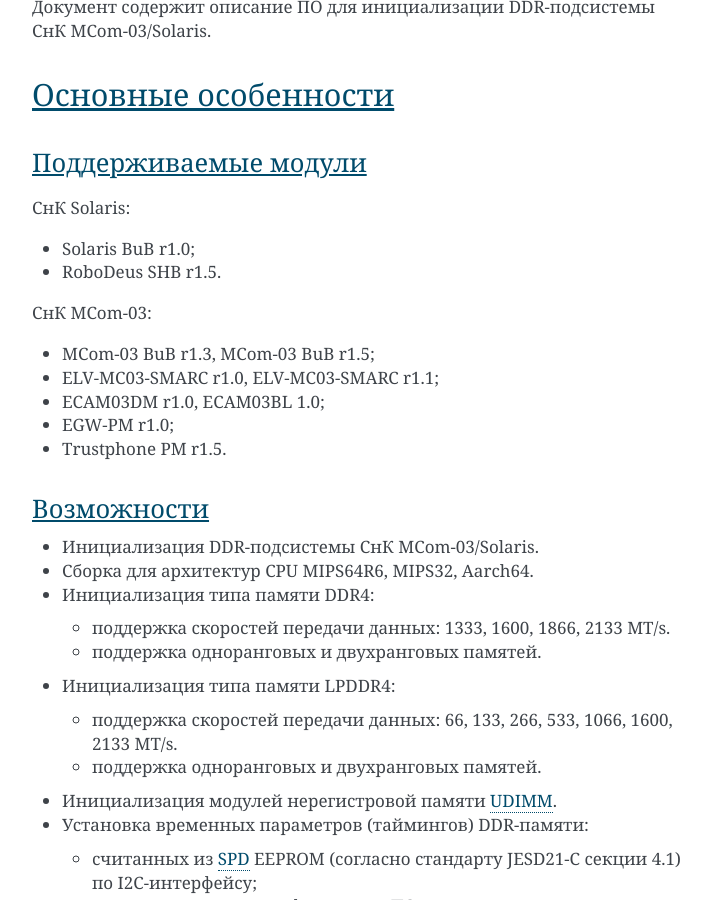
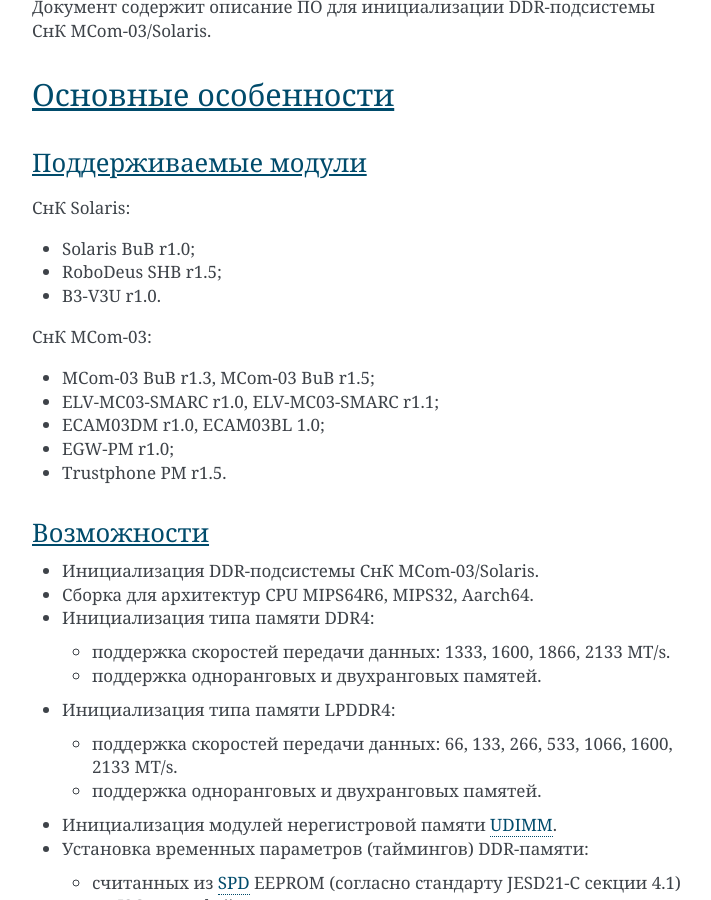
Before and after one commit to elvees/ddrinit, a Sphinx documentation site: the page built from doc/index.rst, in a window 1280 px wide and 900 px high, scrolled down 825 px. Shown: the whole window, without its empty margins (388-1099 px from the left). Built offline with Sphinx 7.4.7, drawn with Linux system fonts in a browser that asks for light colours.

Commit message:
solaris: Add B3-V3U r1.0 board support
B3-V3U r1.0 board has 4 MT40A512M16LY-062E SDRAM connected to DDRMC0.
Total amount of DDR memory is 4 GB.

Issue: #SOLARISSW-1834
Change-Id: Ie04184035b5eb9b3de81e1d5c8e4395ccf9ca6eb

```diff
--- a/doc/index.rst
+++ b/doc/index.rst
@@ -22,7 +22,8 @@
 СнК Solaris:
 
 * Solaris BuB r1.0;
-* RoboDeus SHB r1.5.
+* RoboDeus SHB r1.5;
+* B3-V3U r1.0.
 
 СнК MCom-03:
 
```
Also changed, not shown: 1 other file.
